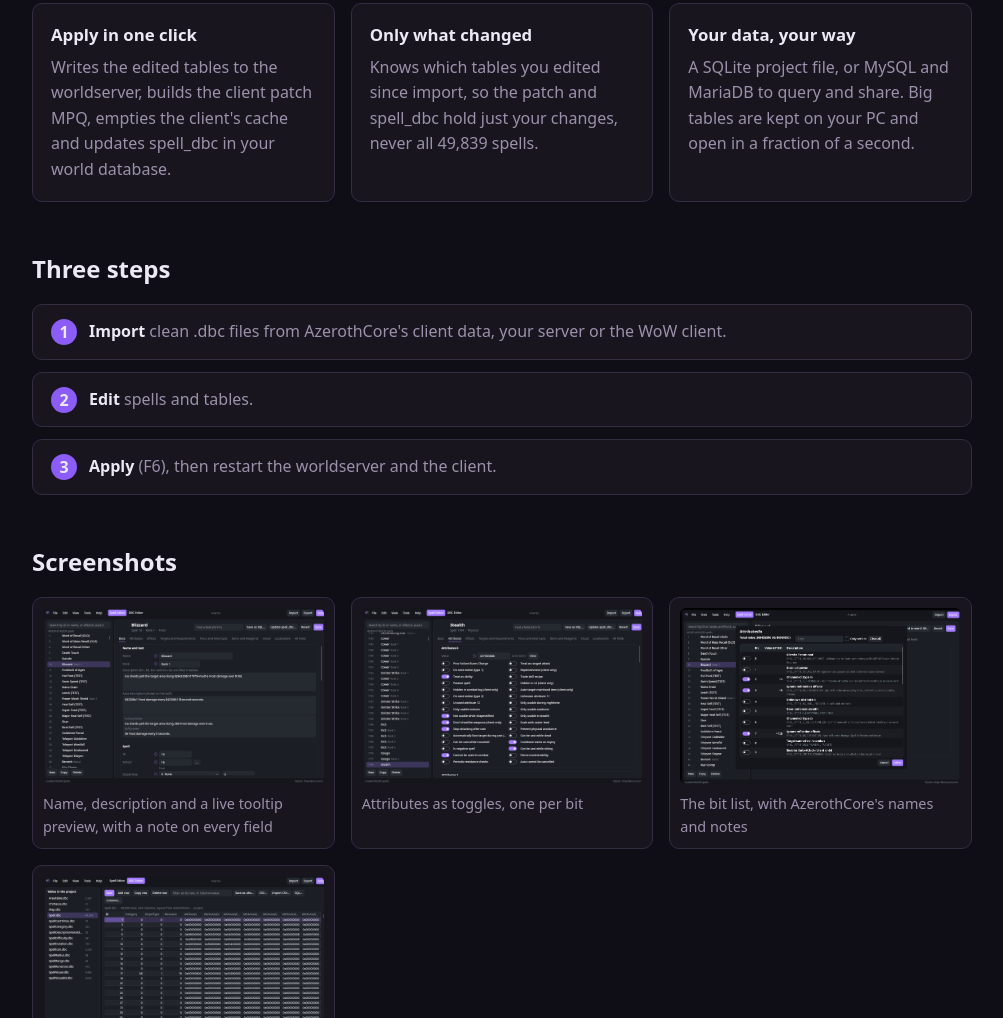
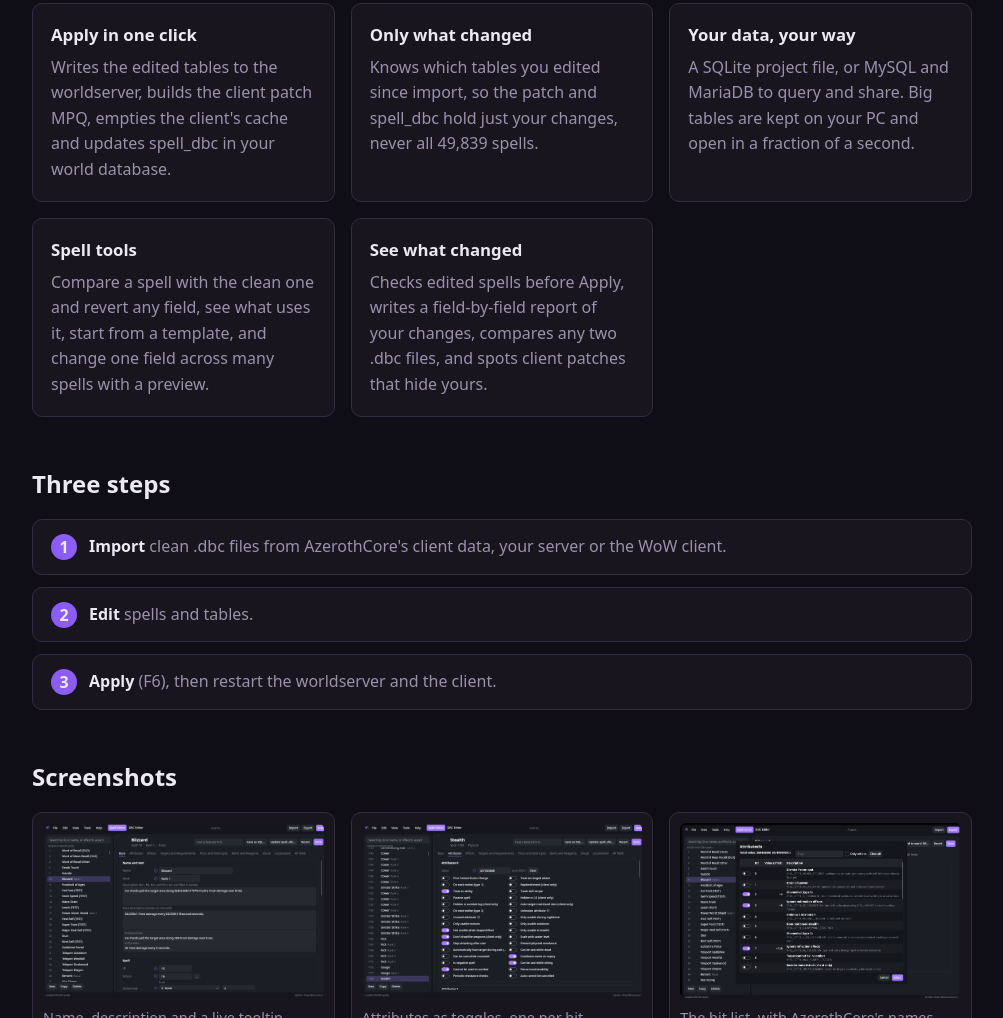
Before and after one commit to TheSCREWEDSoftware/Anarres, a plain HTML site: page site/index.html in a window 1280 px wide. Shown: the part 1356-2374 px from the top of the page, without its empty margins (138-1141 px from the left). Drawn offline with Linux system fonts and the light colour scheme; files whose address does not match are found by name.

Commit message:
docs(Docs): Describe the spell tools, reports and diffs
The README, the workflow guide and the site describe the spell tools,
tabs and copy and paste, the reports, the patch overview and the CLI
diff.

Co-Authored-By: Claude Opus 5.5 <noreply@anthropic.com>

```diff
--- a/site/index.html
+++ b/site/index.html
@@ -148,6 +148,16 @@
       <p>A SQLite project file, or MySQL and MariaDB to query and share. Big tables are kept on your PC and open in
         a fraction of a second.</p>
     </div>
+    <div class="card">
+      <h3>Spell tools</h3>
+      <p>Compare a spell with the clean one and revert any field, see what uses it, start from a template, and
+        change one field across many spells with a preview.</p>
+    </div>
+    <div class="card">
+      <h3>See what changed</h3>
+      <p>Checks edited spells before Apply, writes a field-by-field report of your changes, compares any two .dbc
+        files, and spots client patches that hide yours.</p>
+    </div>
   </div>
 
   <h2>Three steps</h2>
```
Also changed, not shown: 2 other files.
